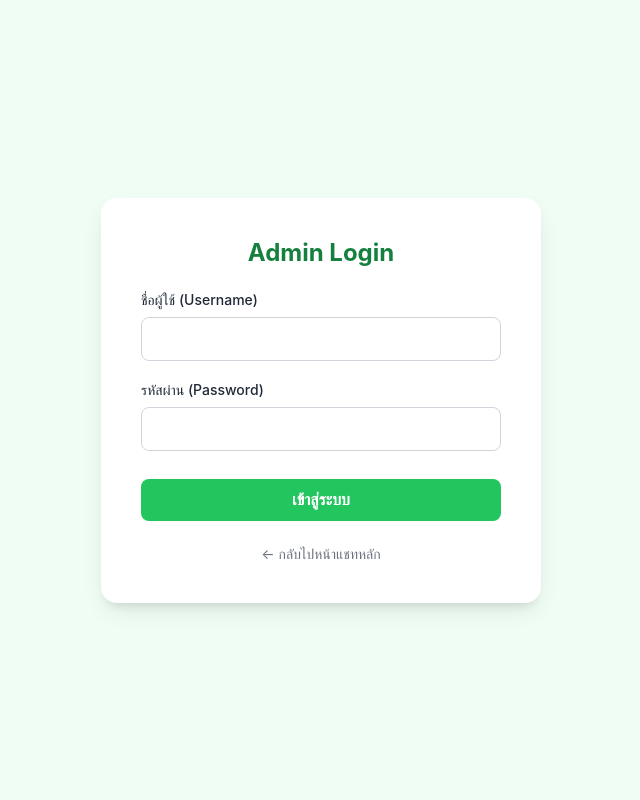
After one commit to peerapat9375555/RAG_skin, a Flask app: page /login in a window 1280 px wide. The commit adds this page. Shown: the whole page, without its empty margins (319-959 px from the left). Run offline with Flask 3, Linux system fonts and the light colour scheme.

Commit message:
Add admin login protection for /embed page

```diff
--- a/app.py
+++ b/app.py
@@ -1,9 +1,10 @@
 import os
-from flask import Flask, render_template, request, jsonify
+from flask import Flask, render_template, request, jsonify, session, redirect, url_for
 from flask_cors import CORS
 from RAG import get_dermatology_response, embed_documents
 
 app = Flask(__name__)
+app.secret_key = 'super_secret_admin_key_for_dermaai'
 CORS(app)
 
 # Max upload size: 10 MB
@@ -15,8 +16,30 @@ app.config['MAX_CONTENT_LENGTH'] = 10 * 1024 * 1024
 def index():
     return render_template('index.html')
 
+@app.route('/login', methods=['GET', 'POST'])
+def login():
+    error = None
+    if request.method == 'POST':
+        username = request.form.get('username')
+        password = request.form.get('password')
+        if username == 'admin' and password == 'admin':
+            session['logged_in'] = True
+            return redirect(url_for('embed_page'))
+        else:
+            error = 'รหัสผ่านหรือชื่อผู้ใช้ไม่ถูกต้อง'
+    return render_template('login.html', error=error)
+
+
+@app.route('/logout')
+def logout():
+    session.pop('logged_in', None)
+    return redirect(url_for('login'))
+
+
 @app.route('/embed')
 def embed_page():
+    if not session.get('logged_in'):
+        return redirect(url_for('login'))
     return render_template('embed.html')
 
 # ─── API: Chat ────────────────────────────────────────────────────────────────
--- a/templates/embed.html
+++ b/templates/embed.html
@@ -22,7 +22,7 @@
                 <a href="/" class="nav-item"><i class="fa-solid fa-message"></i> ปรึกษาใหม่</a>
                 <a href="/embed" class="nav-item active"><i class="fa-solid fa-database"></i> จัดการข้อมูล</a>
                 <a href="#" class="nav-item" onclick="alert('ฟีเจอร์นี้อยู่ระหว่างการพัฒนา')"><i class="fa-solid fa-clock-rotate-left"></i> ประวัติส่วนตัว</a>
-                <a href="#" class="nav-item" onclick="alert('ฟีเจอร์นี้อยู่ระหว่างการพัฒนา')"><i class="fa-solid fa-gear"></i> ตั้งค่า</a>
+                <a href="/logout" class="nav-item"><i class="fa-solid fa-right-from-bracket"></i> ออกจากระบบ</a>
             </div>
             <div class="user-profile">
                 <div class="avatar"><i class="fa-solid fa-user"></i></div>
--- /dev/null
+++ b/templates/login.html
@@ -0,0 +1,110 @@
+<!DOCTYPE html>
+<html lang="th">
+<head>
+    <meta charset="UTF-8">
+    <meta name="viewport" content="width=device-width, initial-scale=1.0">
+    <title>Admin Login - DermaAI</title>
+    <style>
+        body {
+            font-family: 'Inter', system-ui, -apple-system, sans-serif;
+            background-color: #f0fdf4; /* Light green tint */
+            display: flex;
+            justify-content: center;
+            align-items: center;
+            height: 100vh;
+            margin: 0;
+            color: #1f2937;
+        }
+        .login-container {
+            background-color: white;
+            padding: 2.5rem;
+            border-radius: 16px;
+            box-shadow: 0 10px 25px -5px rgba(0, 0, 0, 0.1), 0 8px 10px -6px rgba(0, 0, 0, 0.1);
+            width: 100%;
+            max-width: 360px;
+        }
+        h2 {
+            text-align: center;
+            margin-top: 0;
+            margin-bottom: 1.5rem;
+            color: #15803d; /* Dark green */
+        }
+        .form-group {
+            margin-bottom: 1.25rem;
+        }
+        label {
+            display: block;
+            margin-bottom: 0.5rem;
+            font-weight: 500;
+            font-size: 0.875rem;
+        }
+        input[type="text"], input[type="password"] {
+            width: 100%;
+            padding: 0.75rem;
+            border: 1px solid #d1d5db;
+            border-radius: 8px;
+            box-sizing: border-box;
+            font-size: 1rem;
+            transition: border-color 0.2s;
+        }
+        input[type="text"]:focus, input[type="password"]:focus {
+            outline: none;
+            border-color: #22c55e;
+            box-shadow: 0 0 0 3px rgba(34, 197, 94, 0.2);
+        }
+        .login-btn {
+            width: 100%;
+            padding: 0.75rem;
+            background-color: #22c55e;
+            color: white;
+            border: none;
+            border-radius: 8px;
+            font-size: 1rem;
+            font-weight: 600;
+            cursor: pointer;
+            transition: background-color 0.2s;
+            margin-top: 0.5rem;
+        }
+        .login-btn:hover {
+            background-color: #16a34a;
+        }
+        .error {
+            color: #ef4444;
+            text-align: center;
+            margin-bottom: 1rem;
+            font-size: 0.875rem;
+        }
+        .back-link {
+            display: block;
+            text-align: center;
+            margin-top: 1.5rem;
+            color: #6b7280;
+            text-decoration: none;
+            font-size: 0.875rem;
+        }
+        .back-link:hover {
+            color: #1f2937;
+        }
+    </style>
+</head>
+<body>
+    <div class="login-container">
+        <h2>Admin Login</h2>
+        {% if error %}
+            <div class="error">{{ error }}</div>
+        {% endif %}
+        <form method="POST">
+            <div class="form-group">
+                <label for="username">ชื่อผู้ใช้ (Username)</label>
+                <input type="text" id="username" name="username" required autocomplete="off">
+            </div>
+            <div class="form-group">
+                <label for="password">รหัสผ่าน (Password)</label>
+                <input type="password" id="password" name="password" required>
+            </div>
+            <button type="submit" class="login-btn">เข้าสู่ระบบ</button>
+        </form>
+        <a href="/" class="back-link">&larr; กลับไปหน้าแชทหลัก</a>
+    </div>
+</body>
+</html>
```
